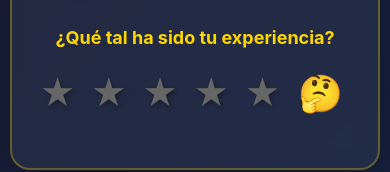
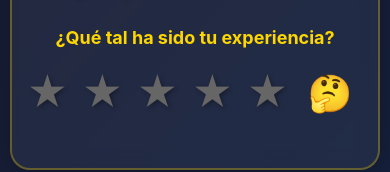
Before and after one commit to merquis/resenas-euro, a plain HTML site: page index.html in a window 390 px wide. Shown: the part 658-830 px from the top of the page. Drawn offline with Linux system fonts and the light colour scheme.

Commit message:
landing reseñas

```diff
--- a/style.css
+++ b/style.css
@@ -677,8 +677,8 @@ body {
   }
 
   .stars {
-    font-size: 35px;
-    gap: 0px;
+    font-size: 40px;
+    gap: 5px;
   }
 
   .rating-face {
```
